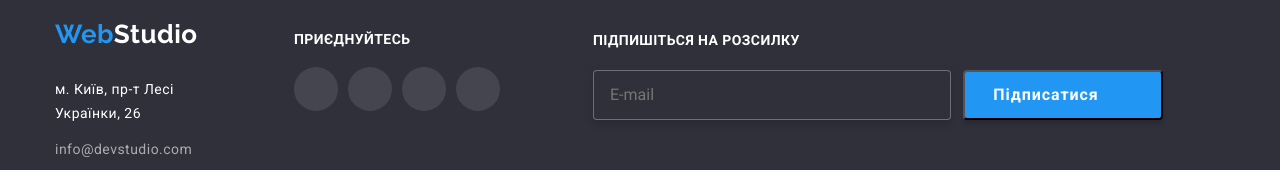
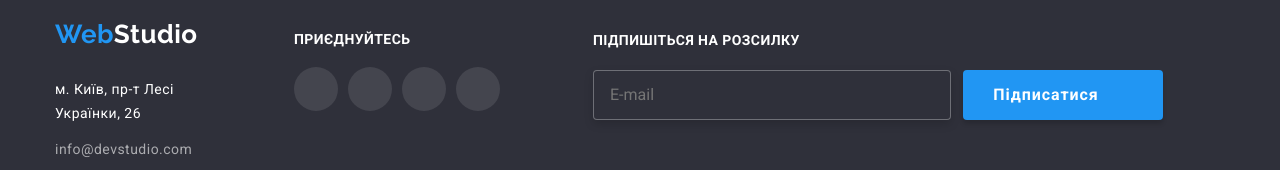
Before and after one commit to eugenebatanov/goit-markup-hw-06, a plain HTML site: page index.html in a window 1280 px wide. Shown: the part 2694-2864 px from the top of the page. Drawn offline with nearby package versions, Linux system fonts and the light colour scheme.

Commit message:
hw 6 fix

```diff
--- a/css/styles.css
+++ b/css/styles.css
@@ -228,15 +228,7 @@ button {
   align-items: center;
   text-align: center;
   letter-spacing: 0.06em;
-
-  /* transition: color var(--time-function), background-color var(--time-function); */
 }
-
-/* .button:hover,
-.button:focus {
-  color: var(--accent-color);
-  background-color: var(--primary-white-color);
-} */
 
 /* Section */
 .section-title {
@@ -757,6 +749,7 @@ button {
   background-color: var(--accent-color);
   box-shadow: 0px 4px 4px rgba(0, 0, 0, 0.15);
   border-radius: 4px;
+  border-style: none;
 
   font-family: 'Roboto';
   font-style: normal;
@@ -881,17 +874,9 @@ button {
   fill: var(--accent-color);
 }
 
-/* .input-group:hover .input-icon {
-  fill: var(--accent-color);
-} */
-
 .input-icon:hover {
   fill: var(--accent-color);
 }
-
-/* .input-icon:hover + .modal-input {
-  border: 1px solid var(--accent-color);
-} */
 
 .modal .comment {
   min-height: 120px;
```
